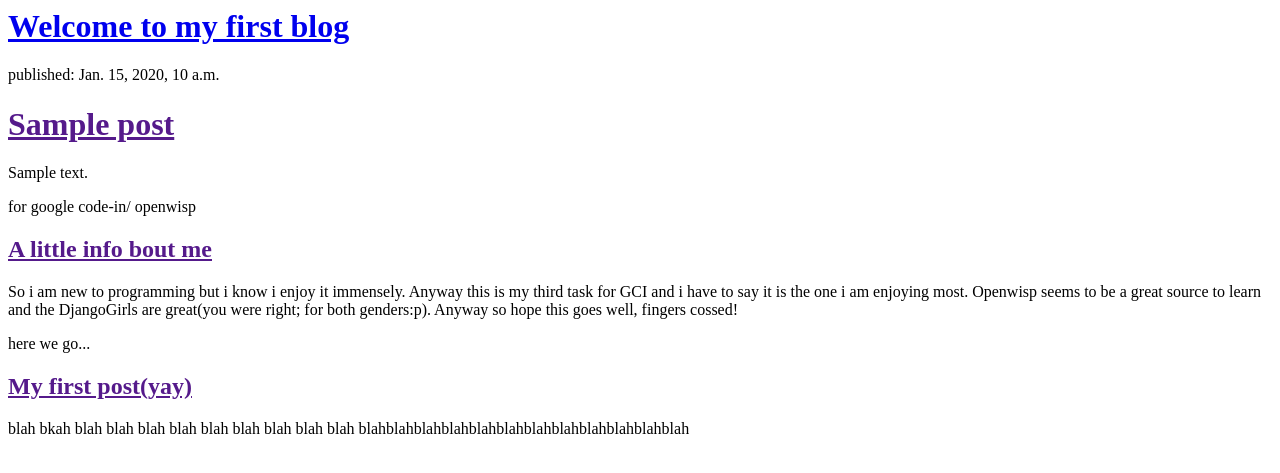
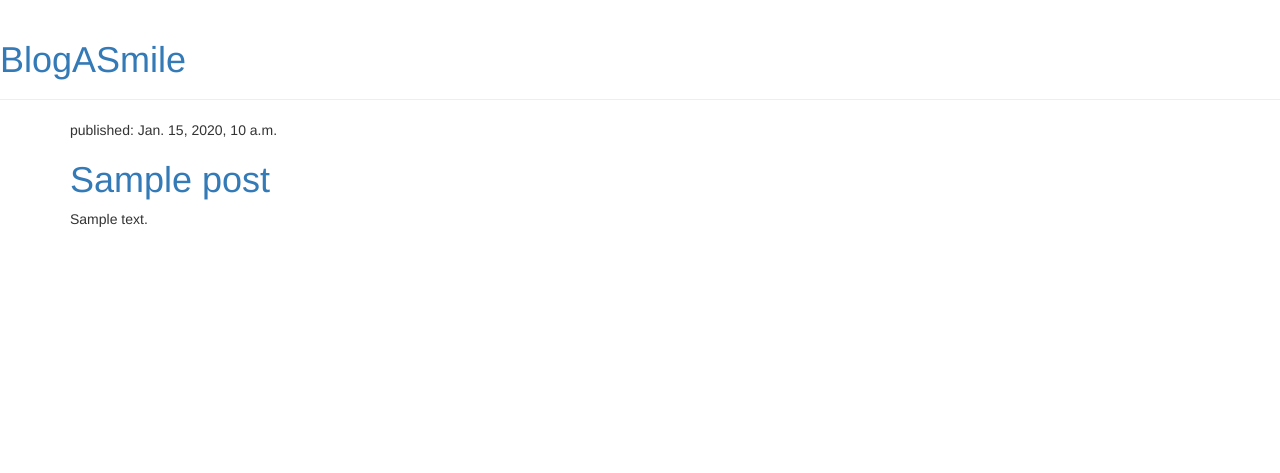
Before and after one commit to atin11/my-first-blog, a Django app: template blog/templates/blog/post_list.html in a window 1280 px wide. Shown: the top 473 px of the page. Run offline with Django 3.2, Linux system fonts and the light colour scheme; the template is opened without the code that fills it: values that come from a table or form of the project are taken from there, others are empty; tables that the repository leaves empty hold one stand-in row (values such as "Sample post"); some libraries are stand-ins or nearby versions.

Commit message:
Added view and template for detailed blog post as well as CSS for the site.

```diff
--- /dev/null
+++ b/blog/templates/blog/base.html
@@ -0,0 +1,24 @@
+{% load staticfiles %}
+<html>
+    <head>
+        <title>Da Best Blog</title>
+        <link href="//fonts.googleapis.com/css?family=Lobster&subset=latin,latin-ext" rel="stylesheet" type="text/css">
+        <link rel="stylesheet" href="//maxcdn.bootstrapcdn.com/bootstrap/3.2.0/css/bootstrap.min.css">
+        <link rel="stylesheet" href="//maxcdn.bootstrapcdn.com/bootstrap/3.2.0/css/bootstrap-theme.min.css">
+        <link rel="stylesheet" href="{% static 'css/blog.css' %}">
+
+    </head>
+    <body>
+        <div class="page-header">
+            <h1><a href="/">BlogASmile</a></h1>
+        </div>
+        <div class="content container">
+            <div class="row">
+                <div class="col-md-8">
+                {% block content %}
+                {% endblock %}
+                </div>
+            </div>
+        </div>
+    </body>
+</html>
--- a/blog/templates/blog/post_list.html
+++ b/blog/templates/blog/post_list.html
@@ -1,28 +1,13 @@
-<html>
-    <head>
-        <title>Da Best Blog</title>
-    </head>
-    <body>
-        <div>
-            <h1><a href="/">Welcome to my first blog</a></h1>
-        </div>
-              {% for post in posts %}
-    <div>
-        <p>published: {{ post.published_date }}</p>
-        <h1><a href="">{{ post.title }}</a></h1>
-        <p>{{ post.text|linebreaksbr }}</p>
-    </div>
-{% endfor %}
-        <div>
-            <p>for google code-in/ openwisp</p>
-            <h2><a href="">A little info bout me</a></h2>
-            <p>So i am new to programming but i know i enjoy it immensely. Anyway this is my third task for GCI and i have to say it is the one i am enjoying most. Openwisp seems to be a great source to learn and the DjangoGirls are great(you were right; for both genders:p). Anyway so hope this goes well, fingers cossed!</p>
-        </div>
 
-        <div>
-            <p>here we go...</p>
-            <h2><a href="">My first post(yay)</a></h2>
-            <p>blah bkah blah blah blah blah blah blah blah blah blah blahblahblahblahblahblahblahblahblahblahblahblah</p>
-        </div>
-    </body>
-</html>
+                {% extends 'blog/base.html' %}
+                {% block content %}
+                    {% for post in posts %}
+                        <div class="post">
+                            <div class="date">
+                                <p>published: {{ post.published_date }}</p>
+                            </div>
+                            <h1><a href="{% url 'post_detail' pk=post.pk %}">{{ post.title }}</a></h1>
+                            <p>{{ post.text|linebreaksbr }}</p>
+                        </div>
+                    {% endfor %}
+                {% endblock %}
--- a/blog/urls.py
+++ b/blog/urls.py
@@ -2,4 +2,5 @@ from django.conf.urls import url
 from . import views
 urlpatterns = [
     url(r'^$', views.post_list, name='post_list'),
+    url(r'^post/(?P<pk>\d+)/$', views.post_detail, name='post_detail'),
 ]
--- a/blog/views.py
+++ b/blog/views.py
@@ -1,7 +1,11 @@
 from django.shortcuts import render
 from django.utils import timezone
 from .models import Post
+from django.shortcuts import render, get_object_or_404
 
 def post_list(request):
     posts = Post.objects.filter(published_date__lte=timezone.now()).order_by('published_date')
     return render(request, 'blog/post_list.html', {'posts': posts})
+def post_detail(request, pk):
+	post = get_object_or_404(Post, pk=pk)
+	return render(request, 'blog/post_detail.html', {'post': post})
```
Also changed, not shown: blog/templates/blog/post_detail.html (added, +13 -0 lines).
